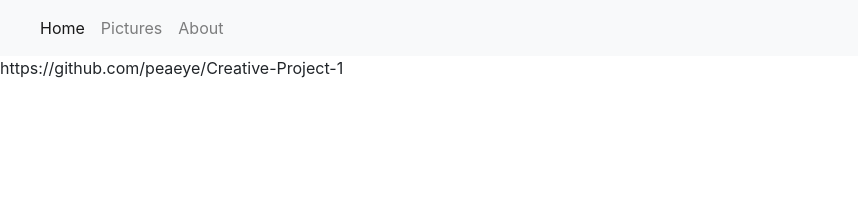
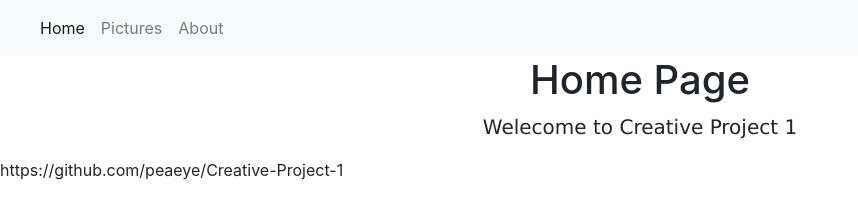
Before and after one commit to peaeye/Creative-Project-1, a plain HTML site: page index.html in a window 1280 px wide. Shown: the whole page, without its empty margins (0-858 px from the left). Drawn offline with nearby package versions, Linux system fonts and the light colour scheme.

Commit message:
Home page desc

```diff
--- a/index.html
+++ b/index.html
@@ -29,7 +29,8 @@
             </div>
         </div>
     </nav>
-
+    <h1>Home Page</h1>
+    <p>Welecome to Creative Project 1</p>
     <footer class="footer">
         <span>https://github.com/peaeye/Creative-Project-1</span>
     </footer>
```
